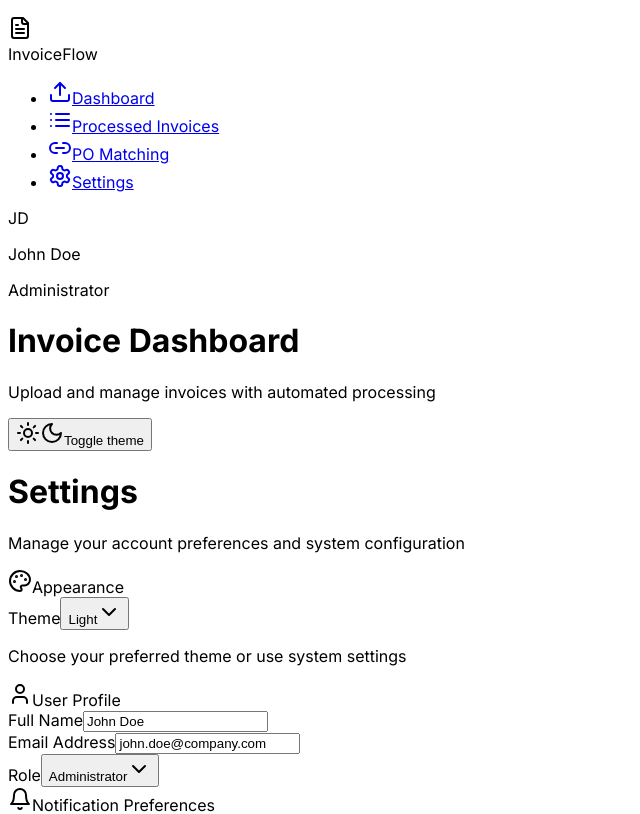
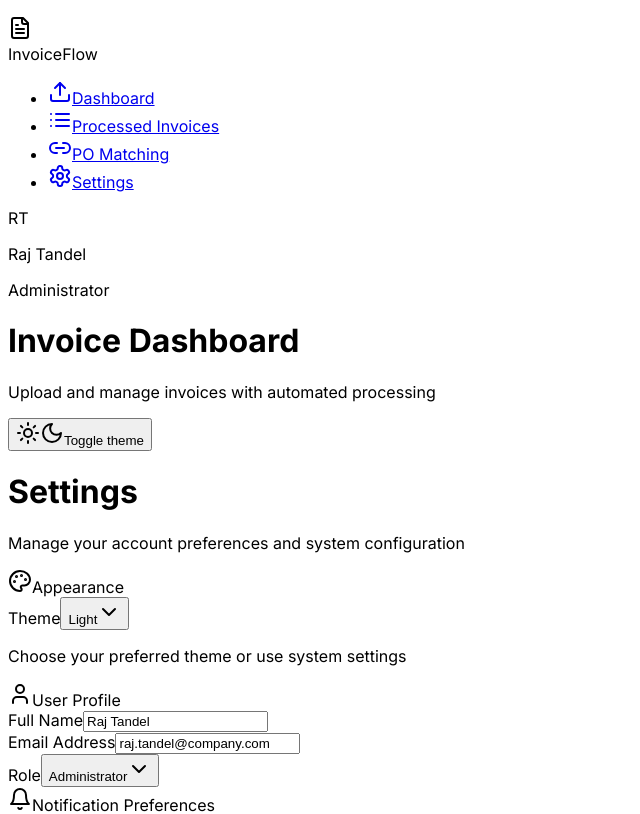
Before and after one commit to RajTandel2511/Invoice_Parser, a React (Vite) app in the folder client/: page /settings in a window 1280 px wide. Shown: the top 814 px of the page, without its empty margins (0-640 px from the left). Built offline with nearby package versions, Linux system fonts and the light colour scheme.

Commit message:
feat(ui): replace John Doe with Raj Tandel in sidebar and settings

```diff
--- a/client/src/components/layout/sidebar.tsx
+++ b/client/src/components/layout/sidebar.tsx
@@ -51,10 +51,10 @@ export default function Sidebar() {
       <div className="p-6 border-t border-border">
         <div className="flex items-center space-x-3 p-3 rounded-xl bg-muted/30">
           <div className="w-10 h-10 bg-primary/10 rounded-xl flex items-center justify-center shadow-sm">
-            <span className="text-primary text-sm font-semibold">JD</span>
+            <span className="text-primary text-sm font-semibold">RT</span>
           </div>
           <div className="flex-1 min-w-0">
-            <p className="text-sm font-medium text-foreground">John Doe</p>
+            <p className="text-sm font-medium text-foreground">Raj Tandel</p>
             <p className="text-xs text-muted-foreground">Administrator</p>
           </div>
         </div>
--- a/client/src/pages/settings.tsx
+++ b/client/src/pages/settings.tsx
@@ -22,8 +22,8 @@ export default function Settings() {
   const { theme, setTheme } = useTheme();
   const [settings, setSettings] = useState({
     // User Settings
-    name: "John Doe",
-    email: "john.doe@company.com",
+    name: "Raj Tandel",
+    email: "raj.tandel@company.com",
     role: "Administrator",
 
     // Notification Settings
```
